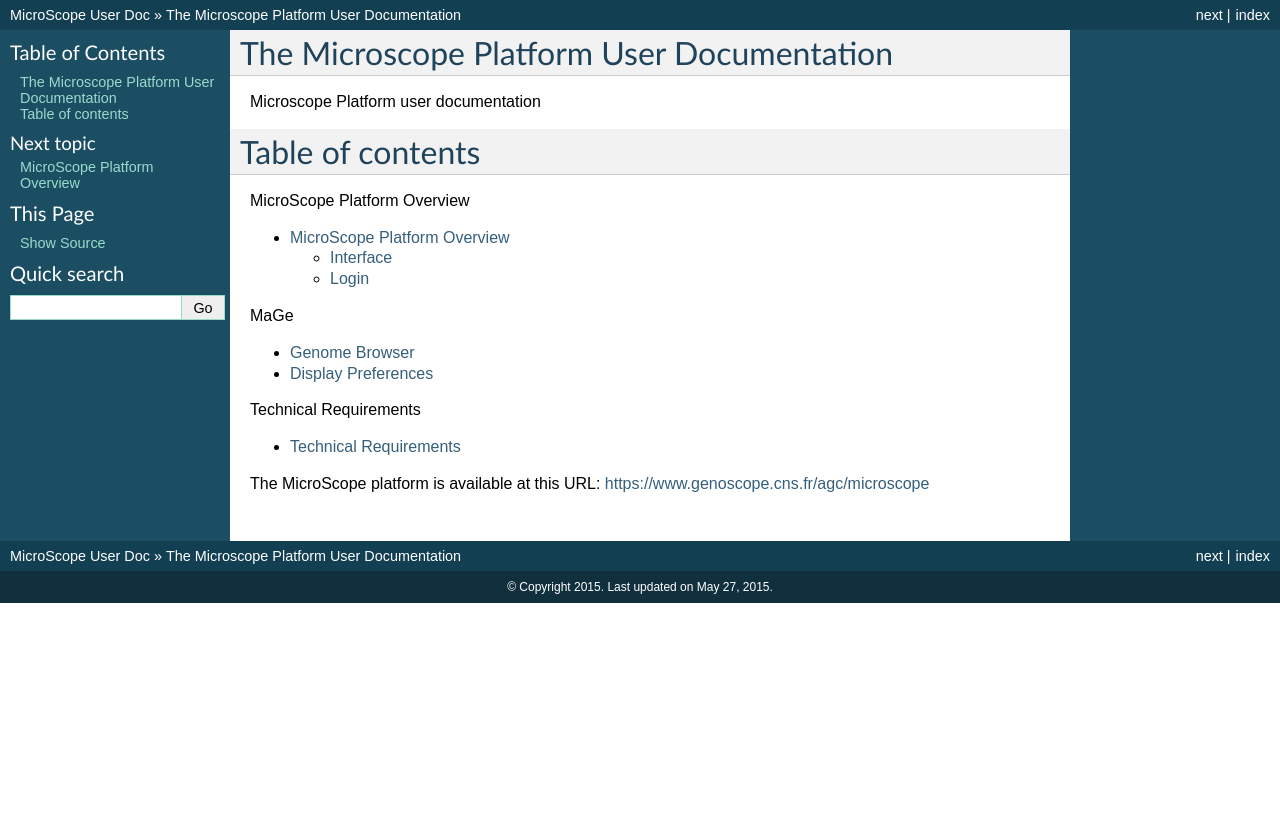
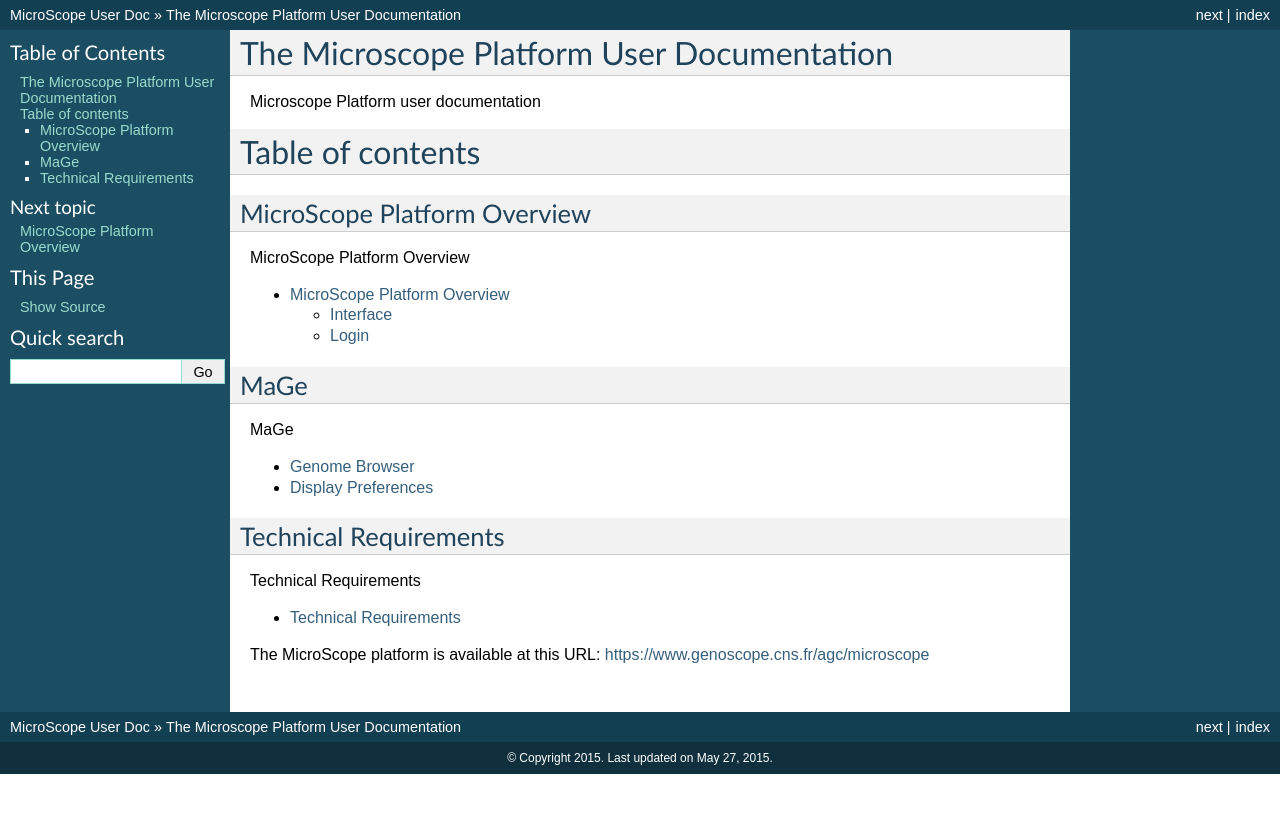
Before and after one commit to labgem/microscope-user-doc, a Sphinx documentation site: the page built from docs/index.rst, in a window 1280 px wide. Shown: the top 813 px of the page. Built offline with Sphinx 7.4.7, drawn with Linux system fonts in a browser that asks for light colours; formulas are drawn with MathJax 3.

Commit message:
Update index.rst

```diff
--- a/docs/index.rst
+++ b/docs/index.rst
@@ -9,12 +9,16 @@
 Table of contents
 =================
 
+MicroScope Platform Overview
+=================
 .. toctree::
    :caption: MicroScope Platform Overview
    :maxdepth: 3
 
    content/overview
 
+MaGe
+=================
 .. toctree::
    :caption: MaGe
    :maxdepth: 3
@@ -22,6 +26,8 @@
    content/mage/viewer.rst
    content/mage/displaypref.rst
 
+Technical Requirements
+=================
 .. toctree::
    :caption: Technical Requirements
    :maxdepth: 3
```
